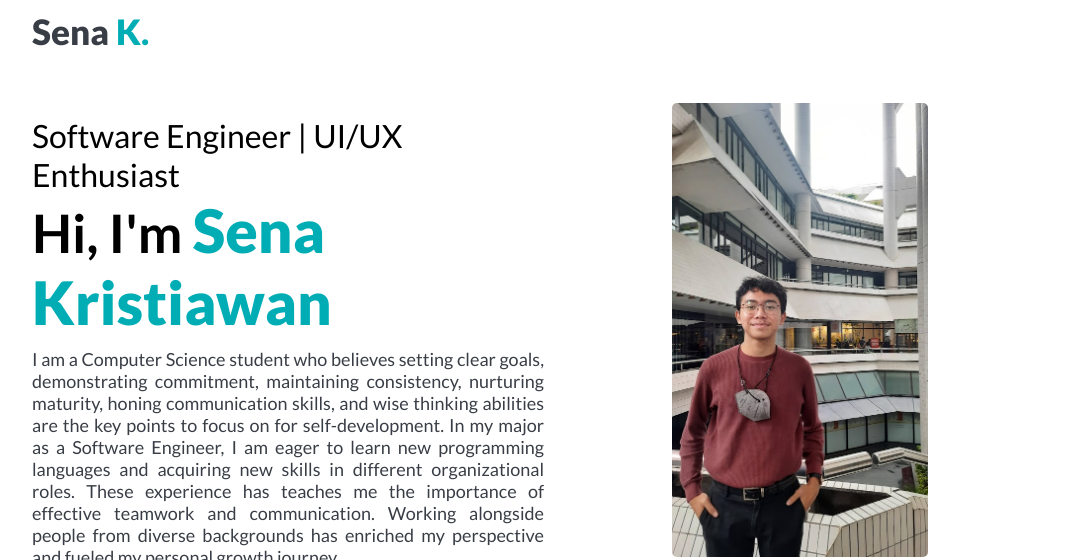
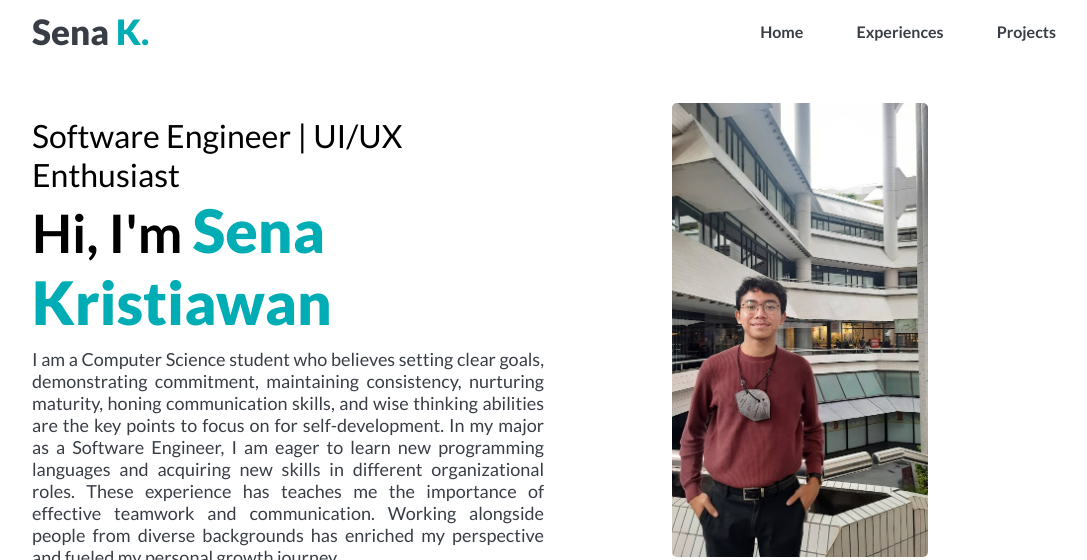
Before and after one commit to senakristiawan/Portofolio, a plain HTML site: page index.html in a window 1280 px wide. Shown: the top 560 px of the page, without its empty margins (96-1183 px from the left). Drawn offline with Linux system fonts and the light colour scheme.

Commit message:
Added navigation buttons for smooth scrolling to destined section

```diff
--- a/index.html
+++ b/index.html
@@ -14,8 +14,13 @@
             <div class="container">
                 <nav>
                     <span class="navfirstName">Sena <span class="navlastName">K.</span></span>
+                    <div class="navButtons">
+                        <a class = "nButton" href="#homePage">Home</a>
+                        <a class = "nButton" href="#experiencePage">Experiences</a>
+                        <a class = "nButton" href="#projectsPage">Projects</a>
+                    </div>
                 </nav>
-                        <div class="headerText">
+                        <div class="headerText" id="homePage">
                             <div class="headerTitle">
                                 <p class = "tr headerTagline hidden">Software Engineer | UI/UX Enthusiast</p>
                                 <h1 class = "tr hidden">Hi, I'm <span>Sena Kristiawan</span></h1>
@@ -38,7 +43,7 @@
             </div>
         </div>
         <section class="hidden">
-            <div class="experiences">
+            <div class="experiences" id="experiencePage">
                 <div class="tabTitles">
                     <div class="tabLinks activeLinks" onclick="opentab('skills')">Skills</div>
                     <div class="tabLinks activeLinks" onclick="opentab('experience')">Experience</div>
@@ -597,7 +602,7 @@
                 </div>
             </div>
             </div>
-            <div class="projectsTab">
+            <div class="projectsTab" id="projectsPage">
                 <div class="largeTitle project hidden">
                     <a href="https://docs.google.com/document/d/1YEcPbWQ375xr6bfmFYenM37Ev7tJxp2jSisyIJH151E/edit?usp=sharing"></a>
                     <h1>Projects</h1>
--- a/style.css
+++ b/style.css
@@ -3,6 +3,7 @@
     box-sizing: border-box;
     margin: 0;
     padding: 0;
+    scroll-behavior: smooth;
 }
 body{
     background-color: white;
@@ -107,6 +108,12 @@ nav ul li a:hover::after{
     display: flex;
     flex-direction: column;
     align-items: center;
+}
+.nButton{
+    margin-left: 50px;
+    text-decoration: none;
+    color: #393E46;
+    font-weight: 600;
 }
 
 /* ---------------------------------------EXPERIENCE--------------------------------------- */
```
